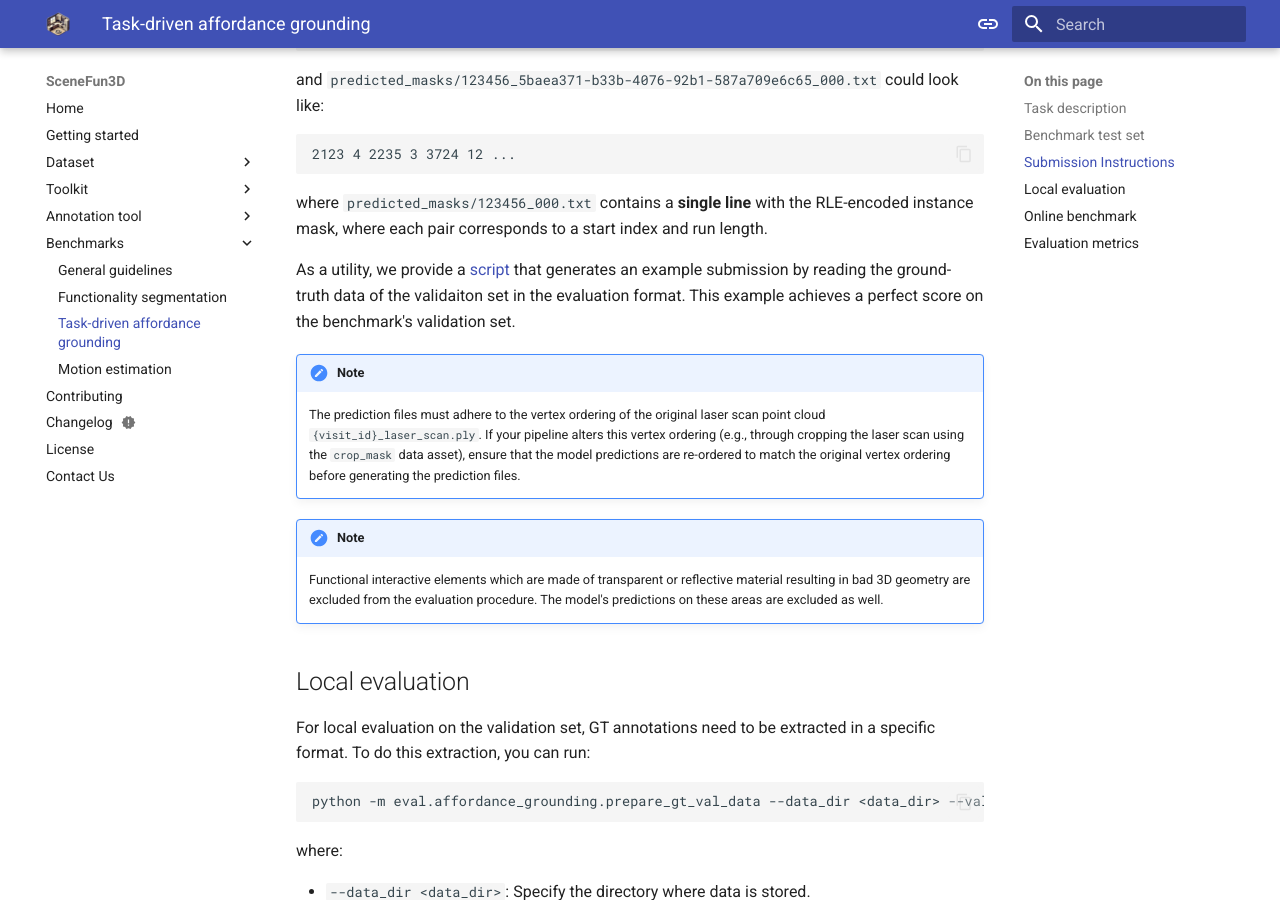
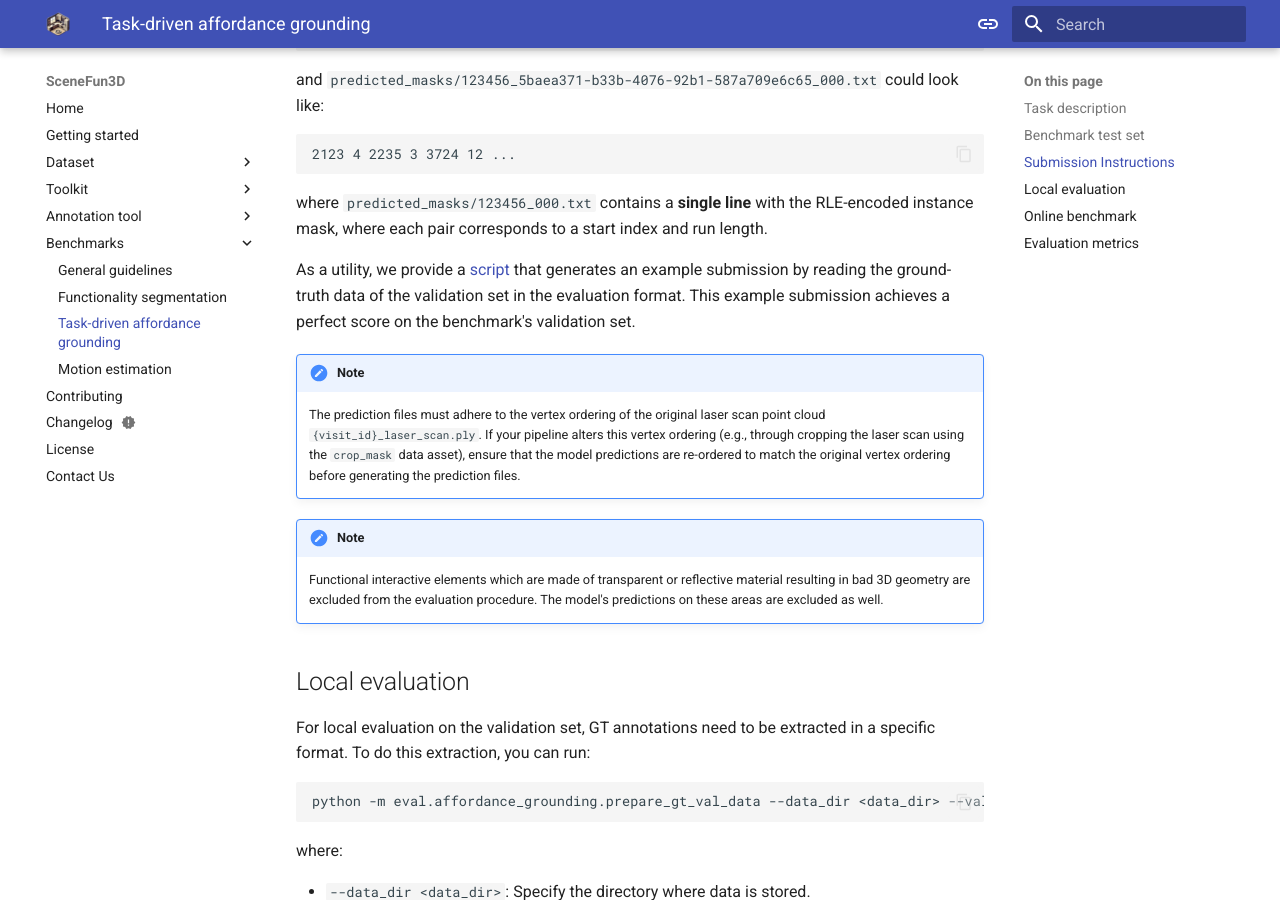
Before and after one commit to SceneFun3D/documentation, an MkDocs documentation site: the page built from docs/benchmarks/task2.md, in a window 1280 px wide and 900 px high, scrolled down 2199 px. Built offline with MkDocs 1.6.1 and Material for MkDocs 9.7.7, drawn with Linux system fonts in a browser that asks for light colours.

Commit message:
Minor changes

```diff
--- a/docs/benchmarks/task2.md
+++ b/docs/benchmarks/task2.md
@@ -70,7 +70,7 @@ and `predicted_masks/123456_5baea371-b33b-4076-92b1-587a709e6c65_000.txt` could
 
 where `predicted_masks/123456_000.txt` contains a **single line** with the RLE-encoded instance mask, where each pair corresponds to a start index and run length.
 
-As a utility, we provide a [script](https://github.com/SceneFun3D/scenefun3d/blob/main/eval/affordance_grounding/create_example_submission.py) that generates an example submission by reading the ground-truth data of the validaiton set in the evaluation format. This example achieves a perfect score on the benchmark's validation set.
+As a utility, we provide a [script](https://github.com/SceneFun3D/scenefun3d/blob/main/eval/affordance_grounding/create_example_submission.py) that generates an example submission by reading the ground-truth data of the validation set in the evaluation format. This example submission achieves a perfect score on the benchmark's validation set.
 
 !!! note
 
```
Also changed, not shown: docs/benchmarks/task1.md (+1 -1 lines).
